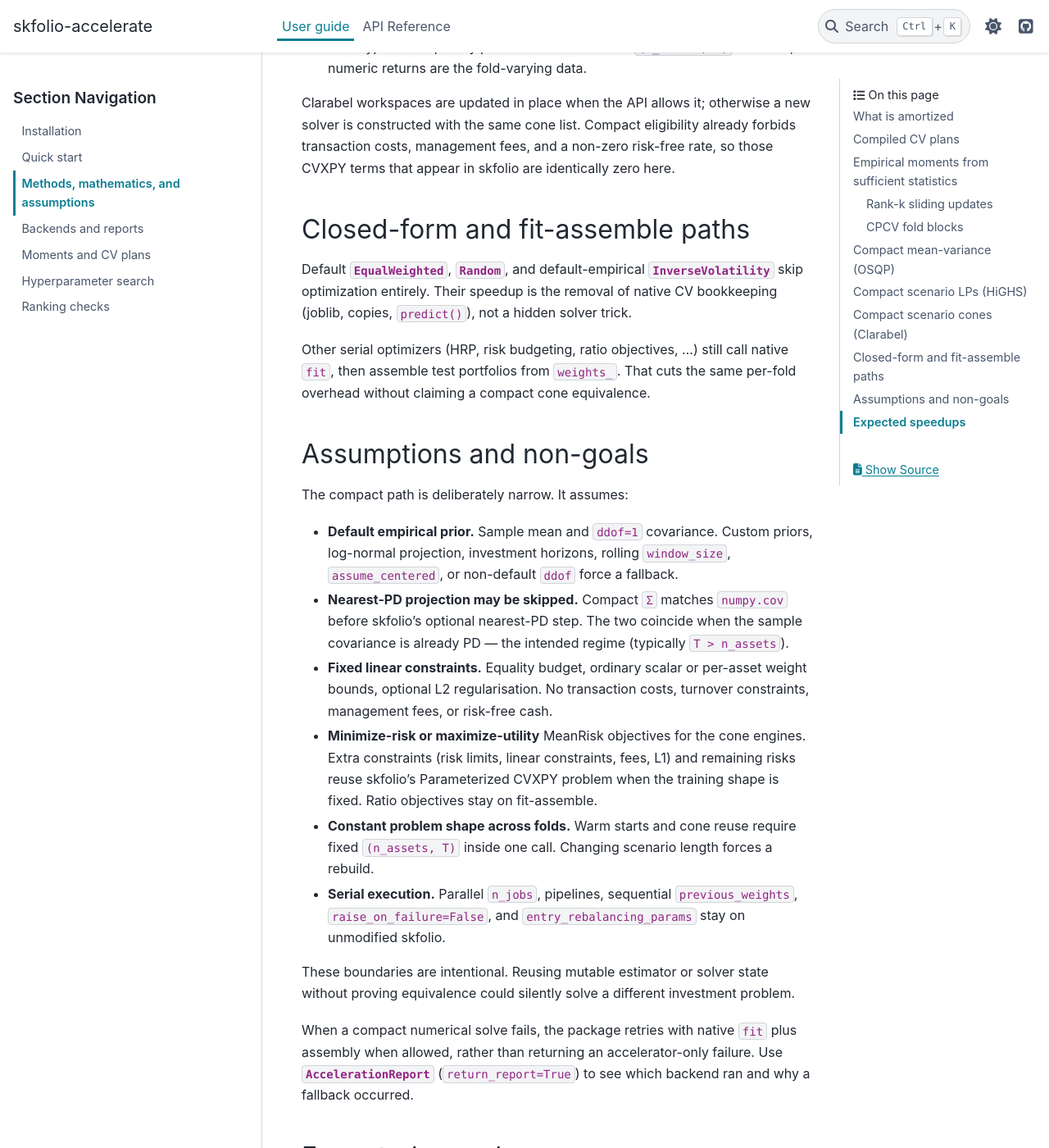
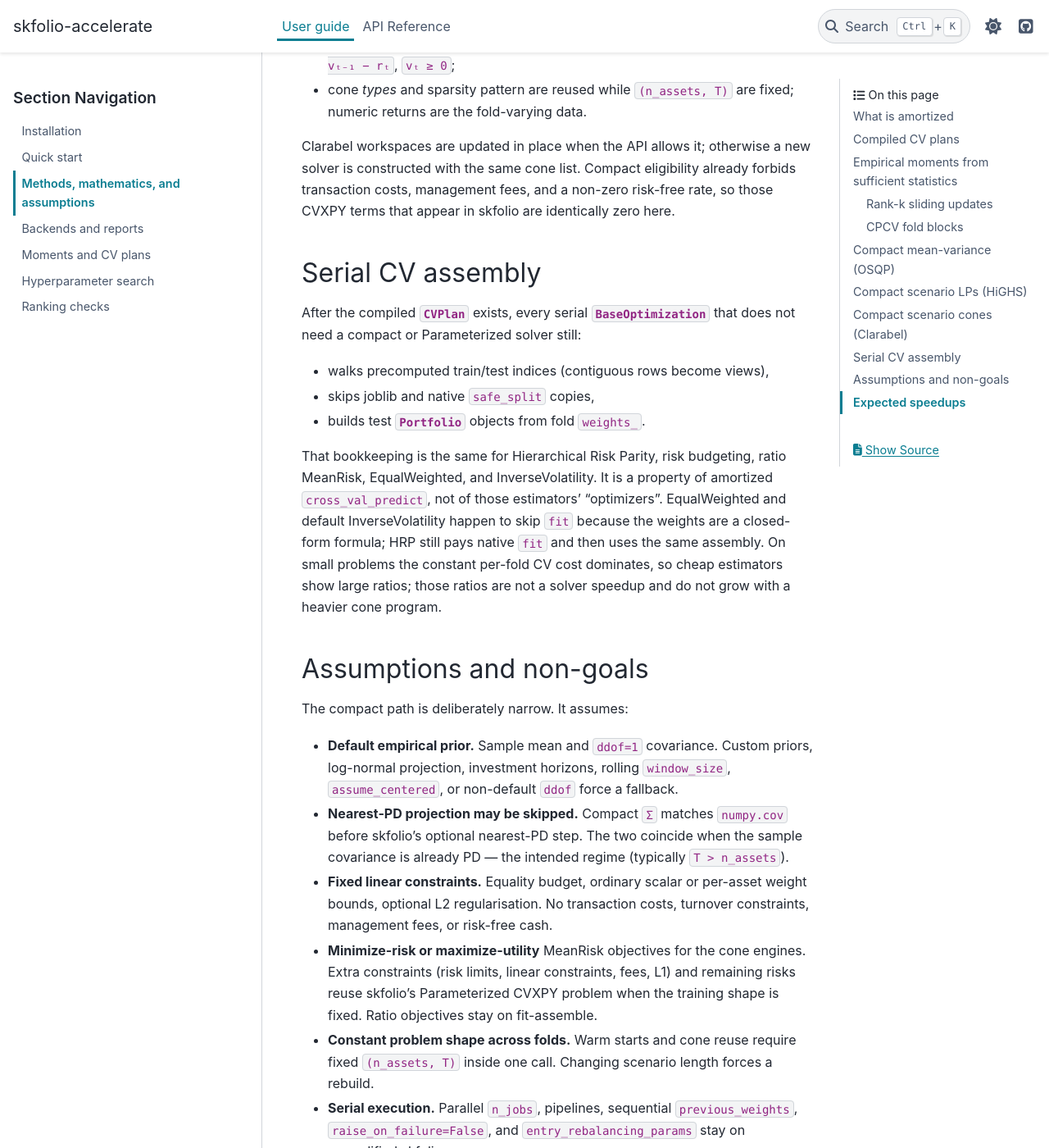
Before and after one commit to CarloNicolini/skfolio-accelerate, a Sphinx documentation site: the page built from docs/user_guide/methods.rst, in a window 1280 px wide and 1400 px high, scrolled down 4258 px. Shown: the whole window at 82% size. Built offline with Sphinx 7.4.7 and the PyData theme 0.15.4, drawn with Linux system fonts in a browser that asks for light colours; pages that are not in the unit, such as notebooks, are missing from menus; some of the changed text lies outside the part shown.

Commit message:
Document serial CV assembly as the general speedup, not closed-form solvers. (#22)
EqualWeighted, Random, and InverseVolatility only skip fit because weights
are trivial. The measured gain is the same compiled plan, views, and
weights_ assembly that HRP and other serial estimators already share.

Co-authored-by: Cursor Agent <cursoragent@cursor.com>

```diff
--- a/docs/index.rst
+++ b/docs/index.rst
@@ -32,7 +32,8 @@ Internally a call is compiled once into a CV plan, then executed.
 overlapping training moments are updated from sufficient statistics; compact
 OSQP, HiGHS, or Clarabel engines reuse a fixed problem shape across folds;
 other MeanRisk configurations reuse skfolio's CVXPY problem when the training
-shape is fixed; and test portfolios are assembled from ``weights_``. The
+shape is fixed. Serial estimators that are not in those subsets still share
+the compiled plan and assemble test portfolios from ``weights_``. The
 :ref:`methods` page derives the update formulas and states the assumptions
 that make reuse valid.
 
--- a/docs/user_guide/methods.rst
+++ b/docs/user_guide/methods.rst
@@ -27,8 +27,9 @@ What is amortized
 A serial ``cross_val_predict`` call spends most of its time on work that is
 identical, or nearly identical, across folds:
 
-1. **CV bookkeeping** — cloning estimators, slicing DataFrames, wrapping
-   ``n_jobs=1`` in joblib, and constructing ``Portfolio`` objects.
+1. **CV bookkeeping** — cloning estimators, copying train/test frames,
+   wrapping ``n_jobs=1`` in joblib, and constructing ``Portfolio`` objects.
+   This cost is paid by every serial estimator, including cheap ones.
 2. **Empirical moments** — recomputing ``μ`` and ``Σ`` on overlapping training
    windows that share almost all rows with the previous fold.
 3. **Cone / QP construction** — rebuilding a CVXPY graph (and its Clarabel /
@@ -39,13 +40,14 @@ identical, or nearly identical, across folds:
 
 * :func:`~skfolio_accelerate.cv_plan.compile_cv_plan` consumes
   ``splitter.split`` exactly once and stores immutable fold indices.
+  Contiguous training windows stay views rather than advanced-index copies.
 * Sufficient statistics ``(n, s, G)`` update overlapping moments with exact
   rank-k add/drop operations.
 * Compact OSQP / HiGHS / Clarabel engines keep a fixed topology and warm-start
   across folds while ``(n_assets, T)`` stay constant. HiGHS additionally
   restores the previous simplex basis after incremental scenario updates.
-* Test portfolios are assembled from ``weights_``, skipping native
-  ``predict()`` construction on the serial path.
+* Test portfolios are assembled from ``weights_`` for every serial estimator,
+  skipping native ``predict()`` construction.
 
 All reuse is **local to one call**. The package does not keep process-wide
 caches of returns, estimators, or solver workspaces.
@@ -196,18 +198,26 @@ new solver is constructed with the same cone list. Compact eligibility already
 forbids transaction costs, management fees, and a non-zero risk-free rate, so
 those CVXPY terms that appear in skfolio are identically zero here.
 
-Closed-form and fit-assemble paths
-**********************************
+Serial CV assembly
+******************
 
-Default :class:`~skfolio.optimization.EqualWeighted`,
-:class:`~skfolio.optimization.Random`, and default-empirical
-:class:`~skfolio.optimization.InverseVolatility` skip optimization entirely.
-Their speedup is the removal of native CV bookkeeping (joblib, copies,
-``predict()``), not a hidden solver trick.
+After the compiled :class:`~skfolio_accelerate.cv_plan.CVPlan` exists, every
+serial :class:`~skfolio.optimization.BaseOptimization` that does not need a
+compact or Parameterized solver still:
 
-Other serial optimizers (HRP, risk budgeting, ratio objectives, …) still call
-native ``fit``, then assemble test portfolios from ``weights_``. That cuts the
-same per-fold overhead without claiming a compact cone equivalence.
+* walks precomputed train/test indices (contiguous rows become views),
+* skips joblib and native ``safe_split`` copies,
+* builds test :class:`~skfolio.portfolio.Portfolio` objects from fold
+  ``weights_``.
+
+That bookkeeping is the same for Hierarchical Risk Parity, risk budgeting,
+ratio MeanRisk, EqualWeighted, and InverseVolatility. It is a property of
+amortized ``cross_val_predict``, not of those estimators' "optimizers".
+EqualWeighted and default InverseVolatility happen to skip ``fit`` because
+the weights are a closed-form formula; HRP still pays native ``fit`` and then
+uses the same assembly. On small problems the constant per-fold CV cost
+dominates, so cheap estimators show large ratios; those ratios are not a
+solver speedup and do not grow with a heavier cone program.
 
 Assumptions and non-goals
 *************************
@@ -255,9 +265,9 @@ shape and how many overlapping training windows you run:
 * **Scenario risks** still rebuild or update a cone each fold; the same
   workloads are often only a few times faster, and short CPCV grids can be
   ~1×.
-* **Closed-form** estimators look fast on tiny problems because native CV
-  overhead dominates milliseconds of work; the saving is roughly constant per
-  fold, not a multiplicative floor under a heavy CVXPY solve.
+* **Serial assembly** (any estimator that is not a compact/sequential MeanRisk
+  solve) saves a roughly constant per-fold CV cost. When ``fit`` is cheap the
+  ratio looks large; when ``fit`` dominates, expect ~1× plus that constant.
 
 See the gallery examples after the usage tutorials for Plotly figures of
 live and published speedup comparisons, and the project README for the full
```
Also changed, not shown: CHANGELOG.md (+8 -2 lines), README.md (+16 -9 lines), benchmark/ARCHITECTURE.md (+3 -4 lines), docs/user_guide/backends.rst (+11 -7 lines), docs/user_guide/index.rst (+5 -4 lines), docs/user_guide/quickstart.rst (+7 -8 lines), src/skfolio_accelerate/__init__.py (+8 -12 lines), 3 other files.
